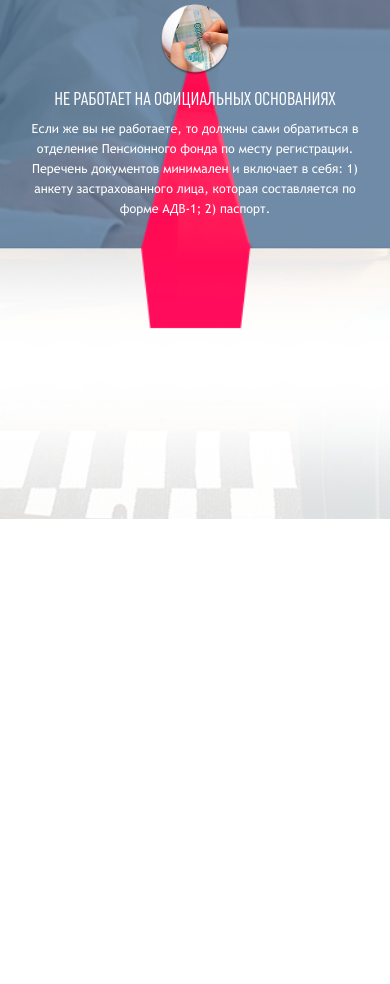
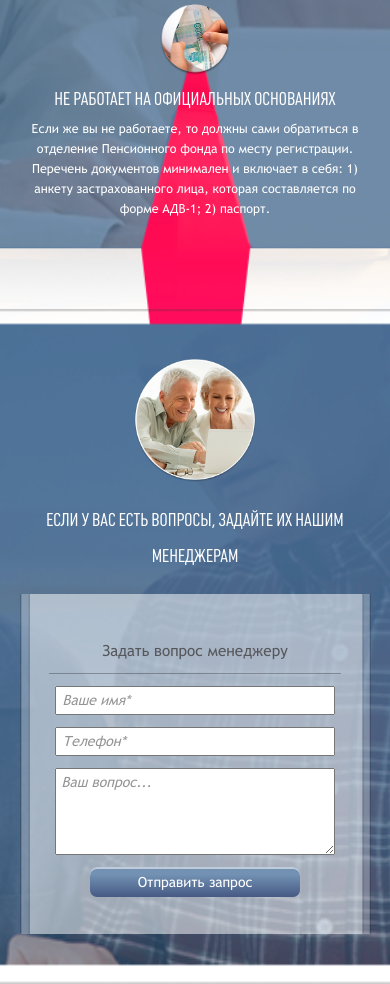
Before and after one commit to byshabay/snils.su, a PHP site: page /index.html in a window 390 px wide. Shown: the part 2236-3220 px from the top of the page. Before the commit the page ends 2755 px from the top, so only its background shows below. Run offline with PHP 8.4, Linux system fonts and the light colour scheme.

Commit message:
Add thirt block for monbile

```diff
--- a/index.html
+++ b/index.html
@@ -101,6 +101,21 @@
             </div>
         </div>
     </div>
+    <div class="third_block">
+        <div class="container">
+            <img class="third_block__img_1" src="src/third_block.png" alt="Задать вопрос менеджеру">
+            <div class="third_block__img_2"></div>
+            <span class = "third_block__text_1">Если у вас есть вопросы, задайте их нашим менеджерам</span>
+            <form>
+                <span>Задать вопрос менеджеру</span>
+                <hr>
+                <input name = 'name' type="text" placeholder = 'Ваше имя*'>
+                <input name = 'number' type="text" placeholder = 'Телефон*'>
+                <textarea name = 'text'  rows="5" placeholder = 'Ваш вопрос...'></textarea>
+                <input class = "third_block__submit" type="submit" value="Отправить запрос">
+            </form>
+        </div>
+    </div>
 
 
     <script src="https://ajax.googleapis.com/ajax/libs/jquery/2.2.0/jquery.min.js"></script>
--- a/style.css
+++ b/style.css
@@ -537,6 +537,24 @@ body{
     .second_block__body p{
         line-height: 20px;
     }
+    .third_block .container{
+        flex-direction: column;
+    }
+    .third_block__img_1, .third_block form{
+        position: relative;
+
+    }
+    .third_block__text_1, .third_block form{
+        width: 100%;
+        text-align: center;
+    }
+    .third_block__text_1{
+        margin: 20px 0;
+    }
+    .third_block{
+        padding: 50px 0;
+        margin-top: -210px;
+    }
 }
 @media (max-width: 380px){
     .second_block h2{
```
Also changed, not shown: src/fourth_block.png (added).
